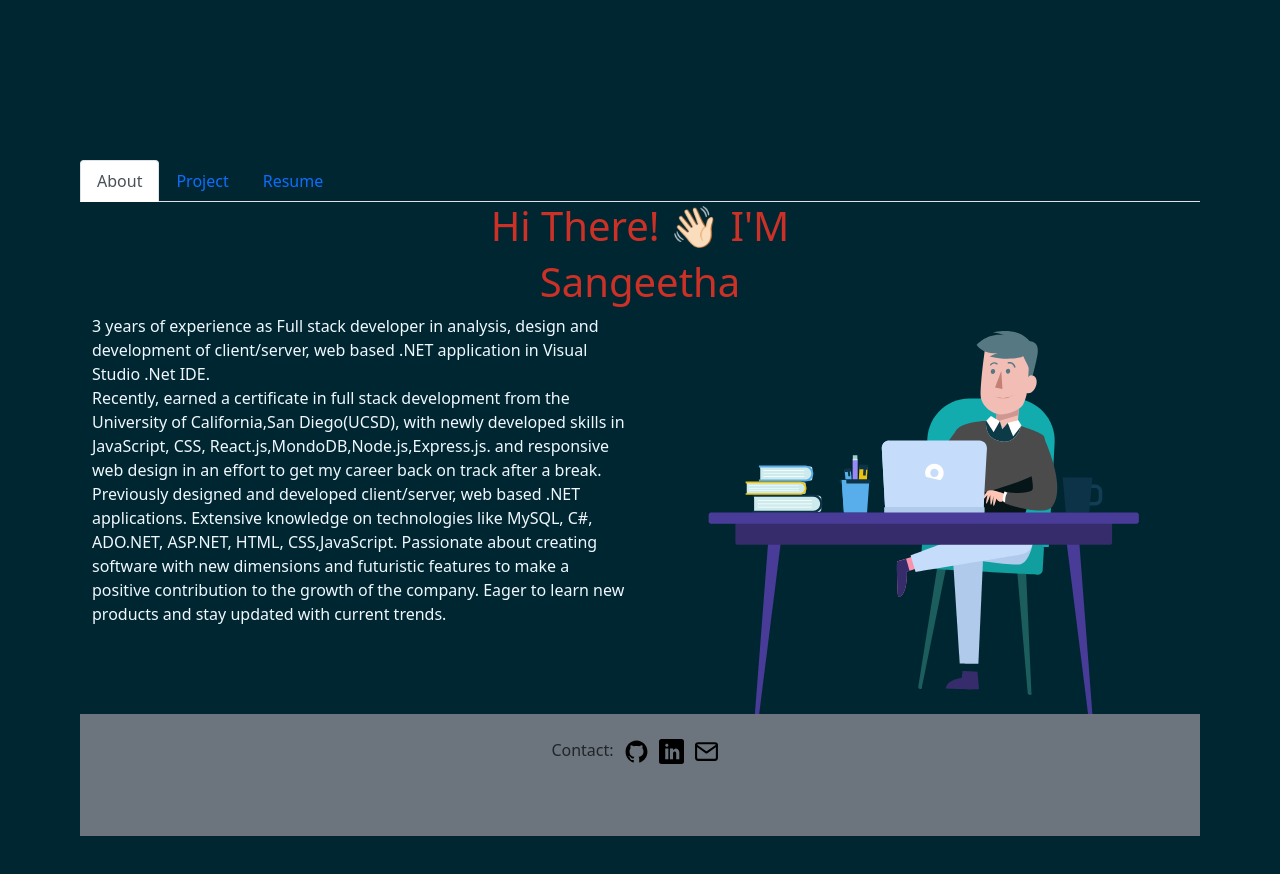
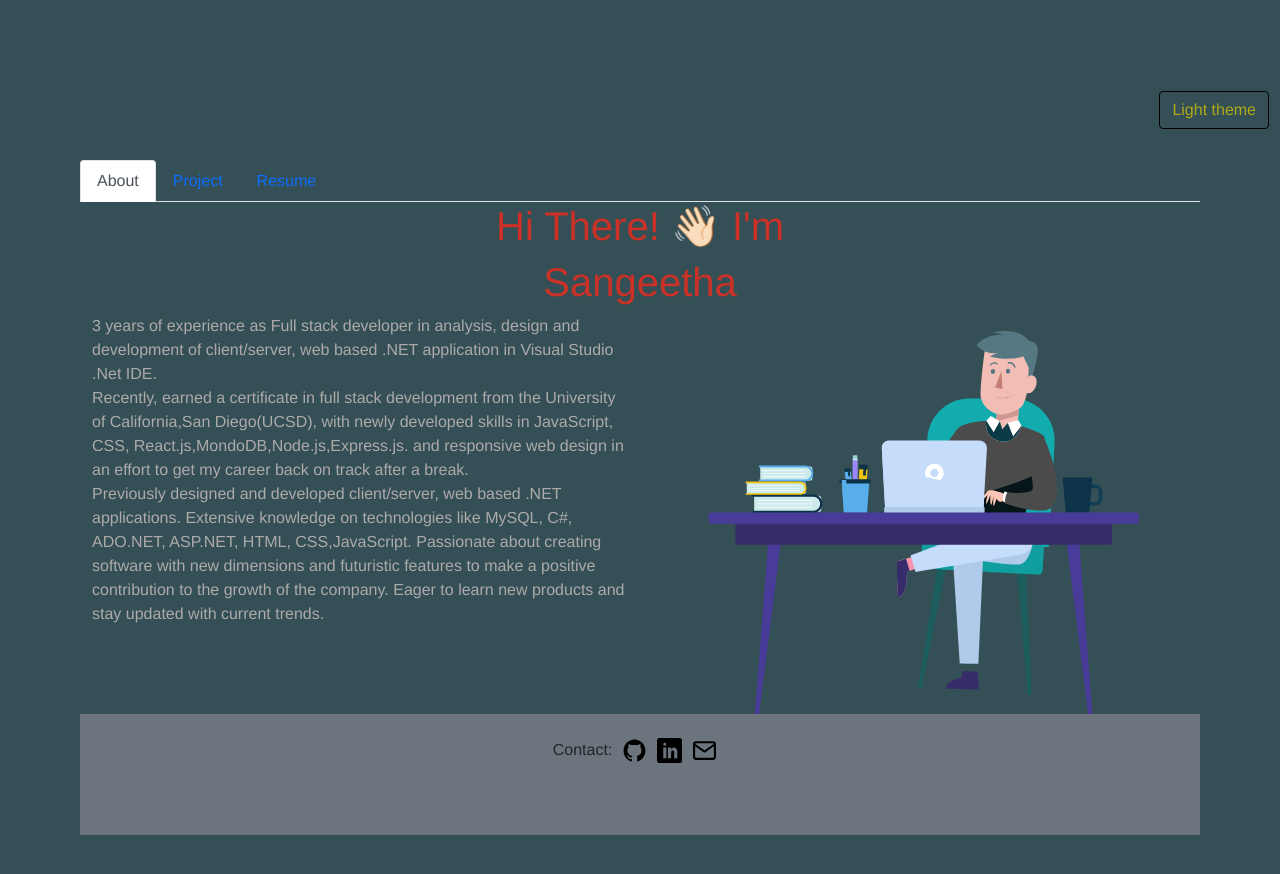
Before and after one commit to sangeethaNR/react-portfolio, a React (Create React App) app: page / in a window 1280 px wide. Shown: the top 874 px of the page. Built offline with nearby package versions, Linux system fonts and the light colour scheme.

Commit message:
light and dark mode added

```diff
--- a/public/index.html
+++ b/public/index.html
@@ -26,7 +26,7 @@
     -->
     <title>React App</title>
   </head>
-  <body style="background-color: #002731;">
+  <body >
     <noscript>You need to enable JavaScript to run this app.</noscript>
     <div id="root" ></div>
     <!--
--- a/src/App.js
+++ b/src/App.js
@@ -2,9 +2,11 @@ import React, { Component } from 'react';
 import PortfolioContainer from "./components/PortfolioContainer";
 import background from "./assets/images/developer2.jfif";
 //  import UncontrolledLottie from './components/UncontrolledLottie';
-
+import ThemeProvider from './utils/ThemeContext';
+import ThemeComponent from './components/ThemeComponent';
 import 'bootstrap/dist/css/bootstrap.min.css';
 import Footer from './components/Footer';
+import '../src/assets/css/style.css'
  export default function App() {
 
 
@@ -12,6 +14,9 @@ import Footer from './components/Footer';
 
       // <div  style={{ backgroundImage: `url(${background})`}} className="App">
     <div className="App">
+       <ThemeProvider>
+      <ThemeComponent />
+    </ThemeProvider>
         <PortfolioContainer />
         <Footer />
       </div>
--- a/src/assets/css/name.css
+++ b/src/assets/css/name.css
@@ -3,12 +3,8 @@
     margin: 0;
   }
 
-  body {
-    padding: 5em;
-    font-family: "Helvetica Neue", "Helvetica", sans-serif;
-    background-color: #002731;
-    padding-top: 10em;
-  }
+
+
 
   h1 {
     font-size: 2em;
--- /dev/null
+++ b/src/assets/css/style.css
@@ -0,0 +1,17 @@
+
+
+  body {
+    padding: 5em;
+    font-family: "Helvetica Neue", "Helvetica", sans-serif;
+
+    padding-top: 10em;
+  }
+  #button{
+    color: #afaa16;
+    border: 1px solid black;
+    float: right;
+    margin:'-69px';
+  }
+  .summary-dark{
+      color: #adaaaa;
+  }
--- /dev/null
+++ b/src/components/ThemeComponent.js
@@ -0,0 +1,41 @@
+import React,{useEffect, useState} from 'react';
+// Import our custom hook.
+import { useTheme } from '../utils/ThemeContext';
+// import '../../src/assets/css/style.css'
+
+// Make our ThemeComponent the default export from this file
+ const ThemeComponent =() => {
+  // Pluck values from our ThemeContext by invoking our useTheme hook
+  const { darkTheme, toggleTheme } = useTheme();
+  const {theme,setTheme} = useState('')
+
+  // Object containing CSS gradient for darkTheme and non-darkTheme
+
+  useEffect(() => {
+    switch (darkTheme) {
+
+      case true:
+     document.getElementById('button').innerHTML='Light theme'
+    document.body.style.background='#344f56'
+        break;
+      case false:
+      default:
+        document.getElementById('button').innerHTML='Dark theme'
+
+        document.body.style.background='#d7cb7663'
+
+        break;
+    }
+  }, [darkTheme,theme]);
+  return (
+    <>
+
+      <button id="button" style={{margin:'-69px'}} onClick={toggleTheme} className="btn" type="button">
+
+      </button>
+
+
+    </>
+  );
+}
+export default ThemeComponent;
--- a/src/components/pages/About.js
+++ b/src/components/pages/About.js
@@ -15,7 +15,7 @@ export default function About() {
             </h1> */}
 
               <h1 className="heading-name">
-              Hi There! <span className="wave" role="img" aria-labelledby="wave">👋🏻</span>  I'M  </h1>
+              Hi There! <span className="wave" role="img" aria-labelledby="wave">👋🏻</span>  I'm  </h1>
               <Layout />
 
 
@@ -24,7 +24,7 @@ export default function About() {
 
           </Row>
         <Row>
-          <Col>  <p style={{color:'aliceblue'}}>
+          <Col>  <p id="summaryP" className="summary-dark">
           3 years  of experience  as Full stack developer in analysis, design and development of client/server, web based .NET application in Visual Studio .Net IDE.
           <br/>
           Recently, earned a certificate in full stack development from the University of California,San Diego(UCSD), with newly developed skills in JavaScript, CSS, React.js,MondoDB,Node.js,Express.js. and
--- a/src/components/pages/Project.js
+++ b/src/components/pages/Project.js
@@ -20,6 +20,7 @@ export default function Project() {
 
   const handleClose_PetFinder = () => setShowPetFinder(false);
   const handleShow_PetFinder = () => setShowPetFinder(true);
+
   const imageStyle = {
 
     cursor: 'pointer',
--- a/src/components/pages/Resume.js
+++ b/src/components/pages/Resume.js
@@ -7,8 +7,8 @@ import { BrowserRouter } from 'react-router-dom';
 
 export default function Resume() {
 return(
-    <div   style={{
-        margin :'59px',color :'aliceblue'}}>
+    <div id="summaryDiv"  style={{
+        margin :'59px'}} className="summary-dark">
 
 
         Please click  to download my
--- /dev/null
+++ b/src/utils/ThemeContext.js
@@ -0,0 +1,19 @@
+import React,{useState,useContext}  from 'react';
+export const ThemeContext = React.createContext();
+export const useTheme =()=> useContext(ThemeContext);
+
+export default function ThemeProvider({children}){
+    const [darkTheme,setDarkTheme] = useState(true);
+
+    const toggleTheme = ()=>{
+       // console.log('inside')
+return setDarkTheme((prev) =>!prev)
+    };
+    return (
+        <ThemeContext.Provider value={{darkTheme,toggleTheme}}>
+            {children}
+        </ThemeContext.Provider>
+
+    )
+
+}
```
Also changed, not shown: src/components/PortfolioContainer.js (+13 -0 lines).
